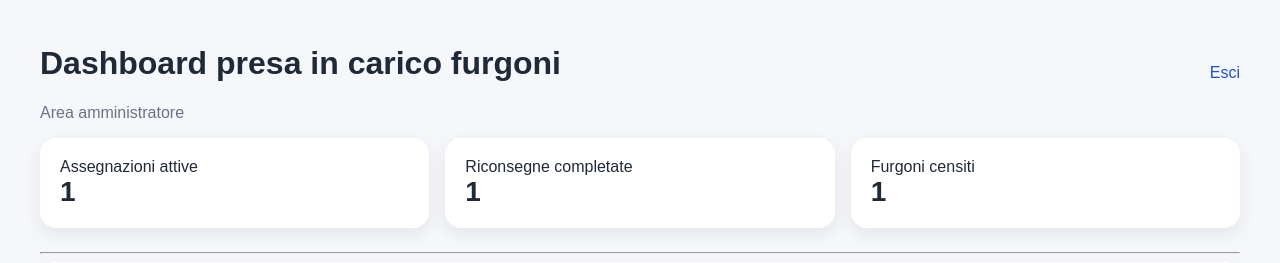
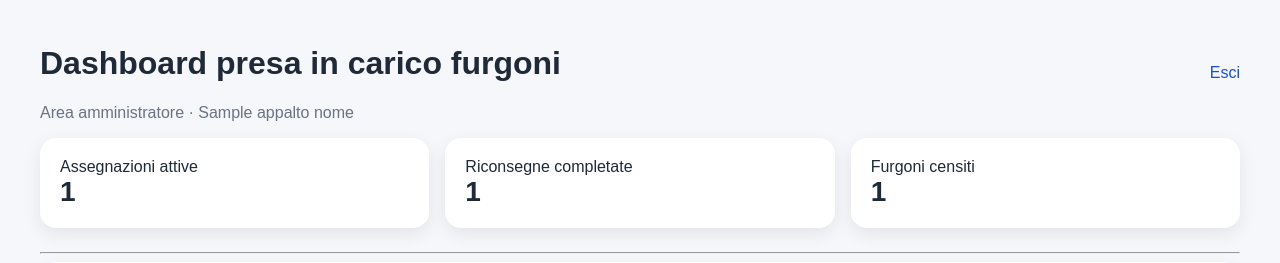
Before and after one commit to Mpa-flotta/furgoni-app, a Flask app: template templates/dashboard.html in a window 1280 px wide. Shown: the top 263 px of the page. Run offline with Flask 3, Linux system fonts and the light colour scheme; the template is opened without the code that fills it: most values are stand-ins (such as "Sample title", 1, 10 or a date in 2020); some libraries are stand-ins or nearby versions.

Commit message:
Update dashboard.html

```diff
--- a/templates/dashboard.html
+++ b/templates/dashboard.html
@@ -4,7 +4,7 @@
 <div class="topbar">
     <div>
         <h1>Dashboard presa in carico furgoni</h1>
-        <div class="muted">Area amministratore</div>
+        <div class="muted">Area amministratore{% if appalto_nome %} · {{ appalto_nome }}{% endif %}</div>
     </div>
     <div>
         <a href="{{ url_for('logout') }}">Esci</a>
```
